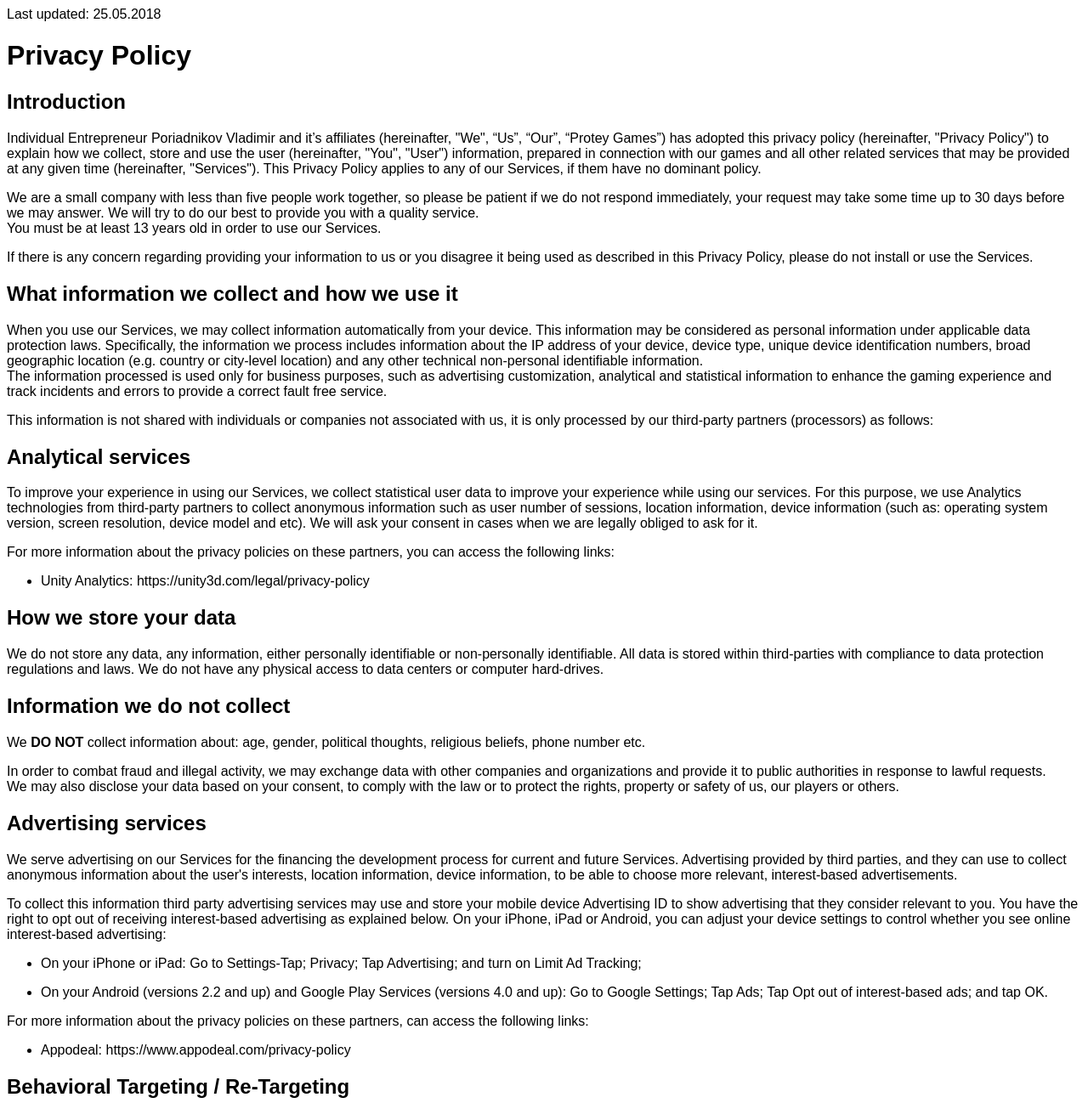
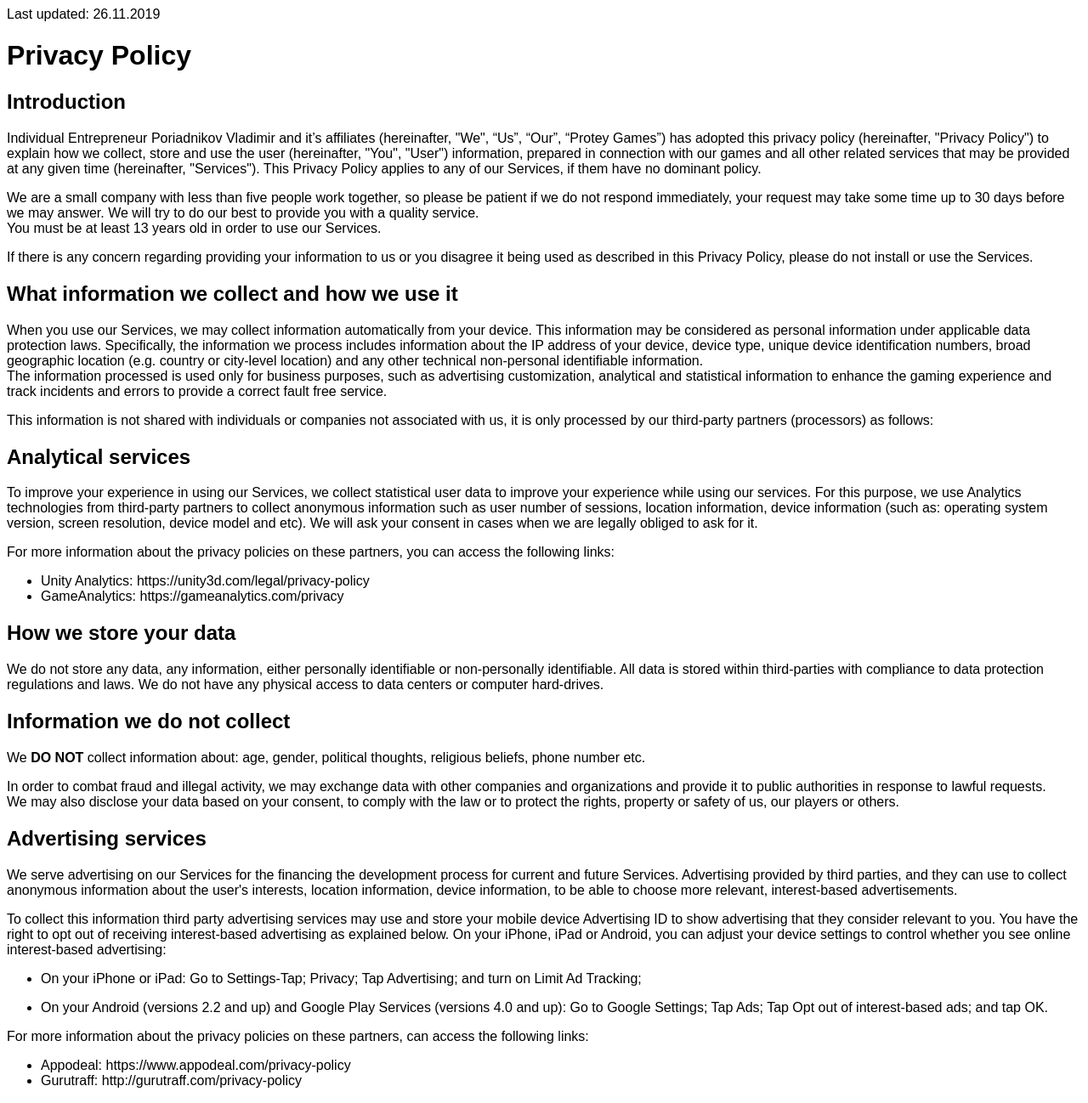
Before and after one commit to proteygames/proteygames.github.io, a plain HTML site: page index.html in a window 1280 px wide. Shown: the top 1298 px of the page at 85% size. Drawn offline with Linux system fonts and the light colour scheme.

Commit message:
Update index.html

```diff
--- a/index.html
+++ b/index.html
@@ -1,5 +1,5 @@
 <body style="font-family: Arial;">
-<p>Last updated: 25.05.2018</p>
+<p>Last updated: 26.11.2019</p>
 <h1>Privacy Policy</h1>
 <h2>Introduction</h2>
 <p>Individual Entrepreneur Poriadnikov Vladimir and it&rsquo;s affiliates (hereinafter, "We", &ldquo;Us&rdquo;, &ldquo;Our&rdquo;, &ldquo;Protey Games&rdquo;) has adopted this privacy policy (hereinafter, "Privacy Policy") to explain how we collect, store and use the user (hereinafter, "You", "User") information, prepared in connection with our games and all other related services that may be provided at any given time (hereinafter, "Services"). This Privacy Policy applies to any of our Services, if them have no dominant policy.</p>
@@ -13,6 +13,7 @@
 <p>For more information about the privacy policies on these partners, you can access the following links:</p>
 <ul>
 <li>Unity Analytics: https://unity3d.com/legal/privacy-policy</li>
+<li>GameAnalytics: https://gameanalytics.com/privacy</li>
 </ul>
 <h2>How we store your data</h2>
 <p>We do not store any data, any information, either personally identifiable or non-personally identifiable. All data is stored within third-parties with compliance to data protection regulations and laws. We do not have any physical access to data centers or computer hard-drives.</p>
@@ -31,6 +32,7 @@
 <p>For more information about the privacy policies on these partners, can access the following links:</p>
 <ul>
 <li>Appodeal: https://www.appodeal.com/privacy-policy</li>
+<li>Gurutraff: http://gurutraff.com/privacy-policy</li>
 </ul>
 <h2>Behavioral Targeting / Re-Targeting</h2>
 <p>We partner with third parties to display advertising on our Sites and manage our advertising on other sites. Our third party partners may use technologies such as cookies to gather information about your activities on their Site and other sites in order to provide you advertising based upon your browsing activities and interests. The only way to completely &ldquo;opt out&rdquo; of the collection of any information through cookies or other tracking technology is to actively manage the settings on your browser or mobile device. Please refer to your browser&rsquo;s or mobile device&rsquo;s technical information for instructions on how to delete and disable cookies, and other tracking/recording tools (to learn more about cookies, clear gifs/web beacons and related technologies, you may wish to visit http://www.allaboutcookies.org and/or the Network Advertising Initiative&rsquo;s online resources, at http://www.networkadvertising.org or if you are located in the European Union you may use the resources at http://www.youronlinechoices.eu/ . If you access the Optimizely Service or Sites on your mobile device, you may not be able to control tracking technologies through the settings. Please contact or consult the respective privacy policies of such ad servers or ad networks for more information.</p>
```
